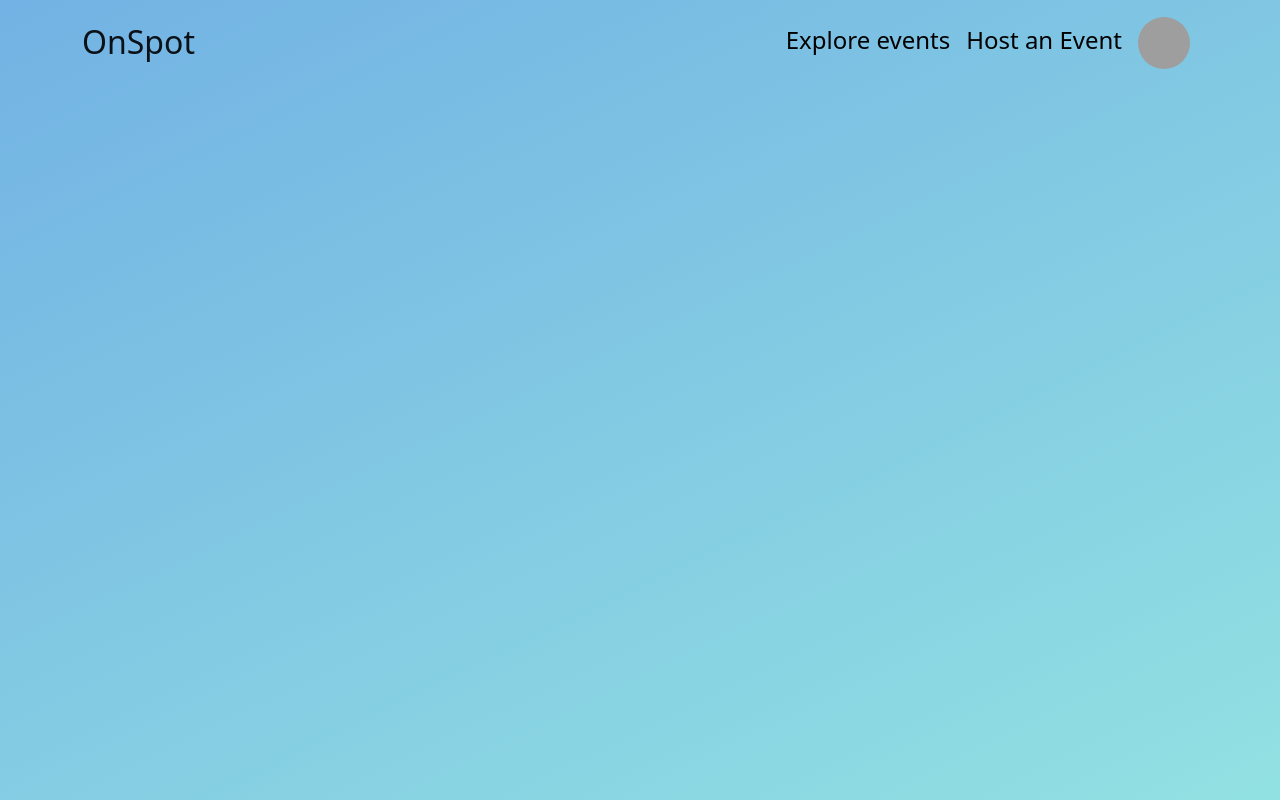
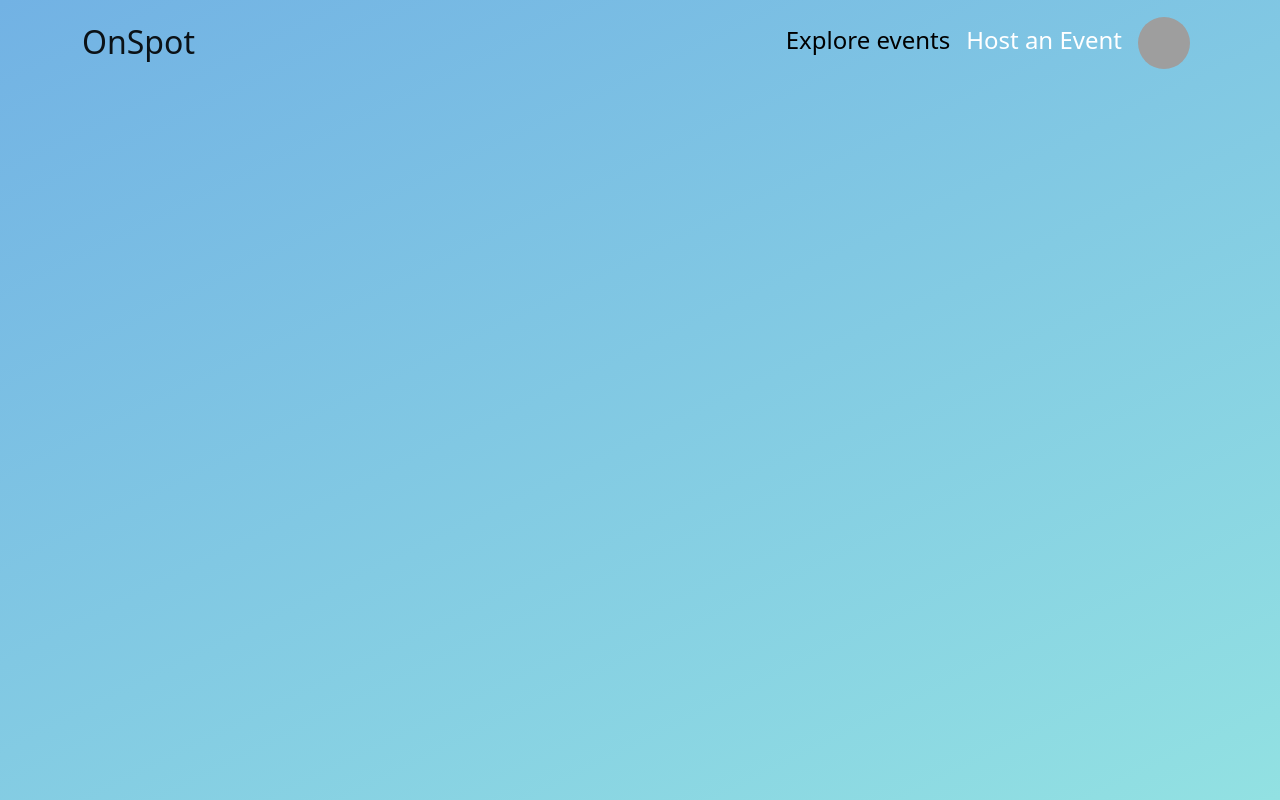
Before and after one commit to MartinYordanov374/OnSpot, a React (Create React App) app: page / in a window 1280 px wide. Built offline with nearby package versions, Linux system fonts and the light colour scheme; grey boxes are pictures that could not be loaded.

Commit message:
Made the navbar link for hosting events white

```diff
--- a/src/Components/NavbarComponent/NavbarComponent.js
+++ b/src/Components/NavbarComponent/NavbarComponent.js
@@ -11,7 +11,7 @@ export default class NavbarComponent extends Component {
         <NavbarBrand href="/">OnSpot</NavbarBrand>
         <Nav className="mr-auto">
           <Nav.Link href="/ExporeEvents">Explore events</Nav.Link>
-          <Nav.Link href="/HostEvent">Host an Event</Nav.Link>
+          <Nav.Link className= 'hostEventLink' href="/HostEvent">Host an Event</Nav.Link>
 
           <Nav.Link href="/profile">
             <img
--- a/src/Components/NavbarComponent/NavbarStyles.css
+++ b/src/Components/NavbarComponent/NavbarStyles.css
@@ -10,6 +10,14 @@
   color: black;
 }
 
+.hostEventLink {
+  color: white;
+}
+
+.hostEventLink:hover {
+  color: whitesmoke;
+}
+
 .navbar-brand {
   font-size: 2rem;
 }
--- a/src/Components/NavbarComponent/NavbarStyles.scss
+++ b/src/Components/NavbarComponent/NavbarStyles.scss
@@ -9,6 +9,12 @@
     line-height: 3rem;
     color: black;
 }
+.hostEventLink{
+    color: white;
+    &:hover{
+        color: rgb(245, 245, 245);
+    }
+}
 
 .navbar-brand{
     font-size: 2rem;
```
Also changed, not shown: 1 other file (tests, documents, lock files or other folders).
